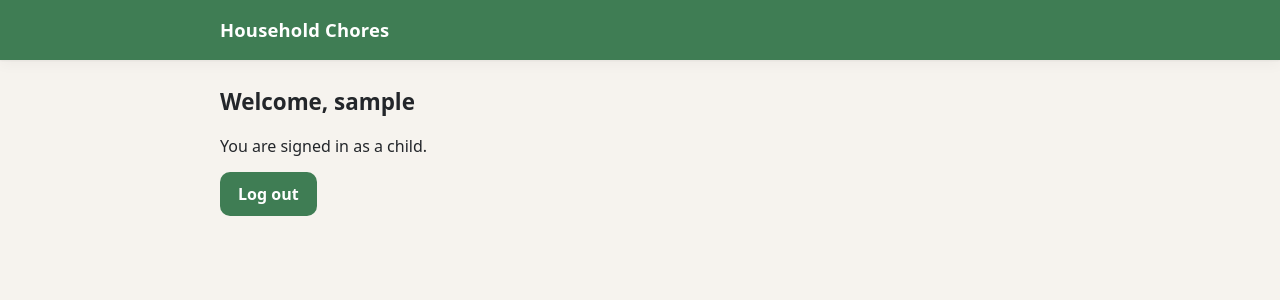
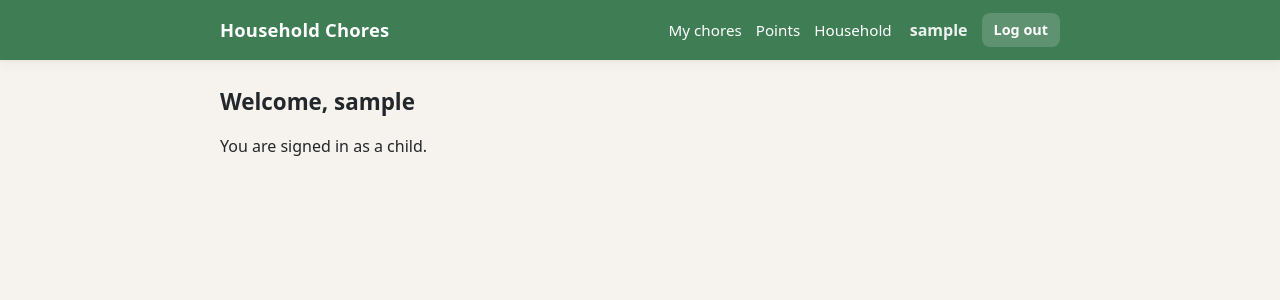
Before and after one commit to aishat-liasu/household-chores, a Django app: page /dashboard/ in a window 1280 px wide. Shown: the top 300 px of the page. Run offline with Django 5.2, Linux system fonts and the light colour scheme; the visitor is signed in with stand-in values (Sample User, id 1).

Commit message:
feat: add auth-aware header with navigation and logout

```diff
--- a/static/css/app.css
+++ b/static/css/app.css
@@ -151,3 +151,19 @@ textarea:focus-visible {
   main.content ul li { flex-direction: column; align-items: flex-start; }
   .header-inner { min-height: 52px; }
 }
+
+/* Auth-aware header navigation (#17) */
+.site-nav { display: flex; align-items: center; gap: 6px 14px; flex-wrap: wrap; }
+.site-nav a { color: #fff; text-decoration: none; font-size: .95rem; }
+.site-nav a:hover { text-decoration: underline; }
+.site-nav .who { color: #fff; opacity: .9; font-weight: 600; margin-left: 4px; }
+.logout-form { margin: 0; }
+.site-nav .linklike {
+  background: rgba(255,255,255,.16);
+  color: #fff;
+  padding: 6px 12px;
+  font-size: .9rem;
+  font-weight: 600;
+  border-radius: 8px;
+}
+.site-nav .linklike:hover { background: rgba(255,255,255,.28); }
--- a/templates/base.html
+++ b/templates/base.html
@@ -13,6 +13,24 @@
   <header class="site-header">
     <div class="wrap header-inner">
       <a class="brand" href="/">Household Chores</a>
+      <nav class="site-nav" aria-label="Primary">
+        {% if user.is_authenticated %}
+          <a href="{% url 'my_chores' %}">My chores</a>
+          <a href="{% url 'points_tally' %}">Points</a>
+          <a href="{% url 'household_members' %}">Household</a>
+          {% if user.is_parent %}
+            <a href="{% url 'chore_create' %}">New chore</a>
+            <a href="{% url 'pending_verifications' %}">Verify</a>
+          {% endif %}
+          <span class="who">{{ user.username }}</span>
+          <form method="post" action="{% url 'logout' %}" class="logout-form">
+            {% csrf_token %}
+            <button type="submit" class="linklike">Log out</button>
+          </form>
+        {% else %}
+          <a href="{% url 'login' %}">Sign in</a>
+        {% endif %}
+      </nav>
     </div>
   </header>
   <main id="main" class="wrap content">
--- a/templates/dashboard.html
+++ b/templates/dashboard.html
@@ -2,8 +2,4 @@
 {% block content %}
   <h2>Welcome, {{ user.username }}</h2>
   <p>You are signed in as a {{ user.role }}.</p>
-  <form method="post" action="{% url 'logout' %}">
-    {% csrf_token %}
-    <button type="submit">Log out</button>
-  </form>
 {% endblock %}
```
Also changed, not shown: core/tests.py (+24 -0 lines).
